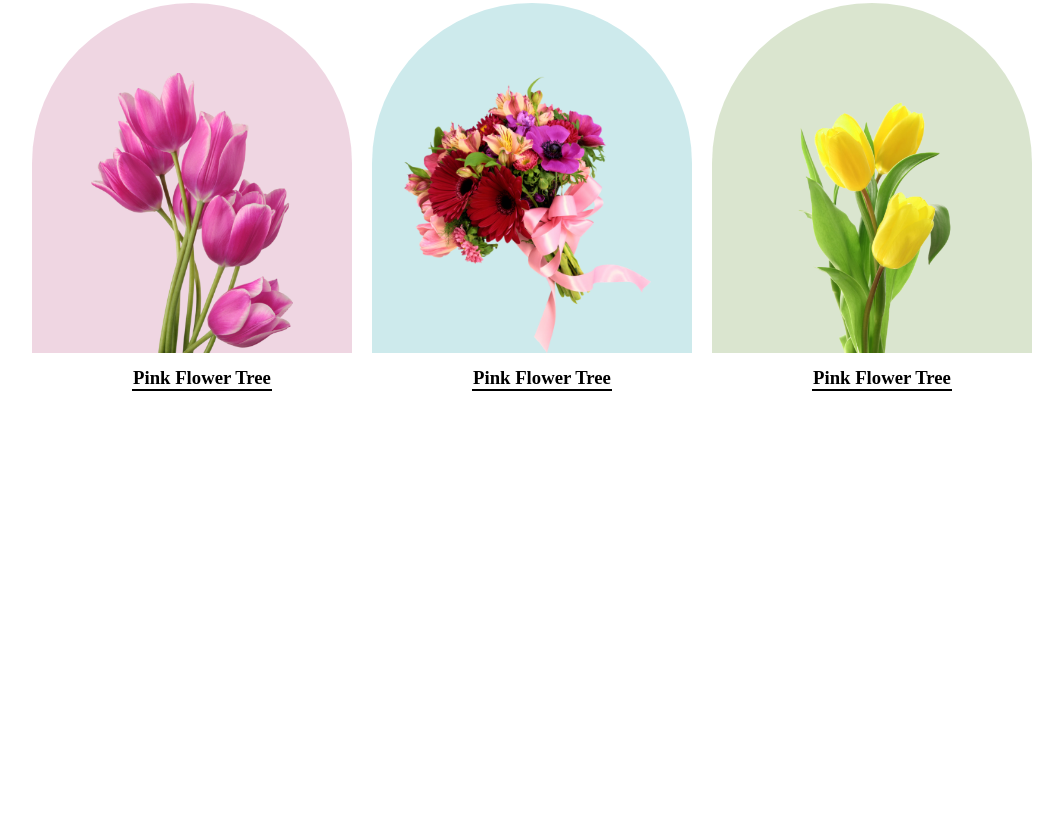
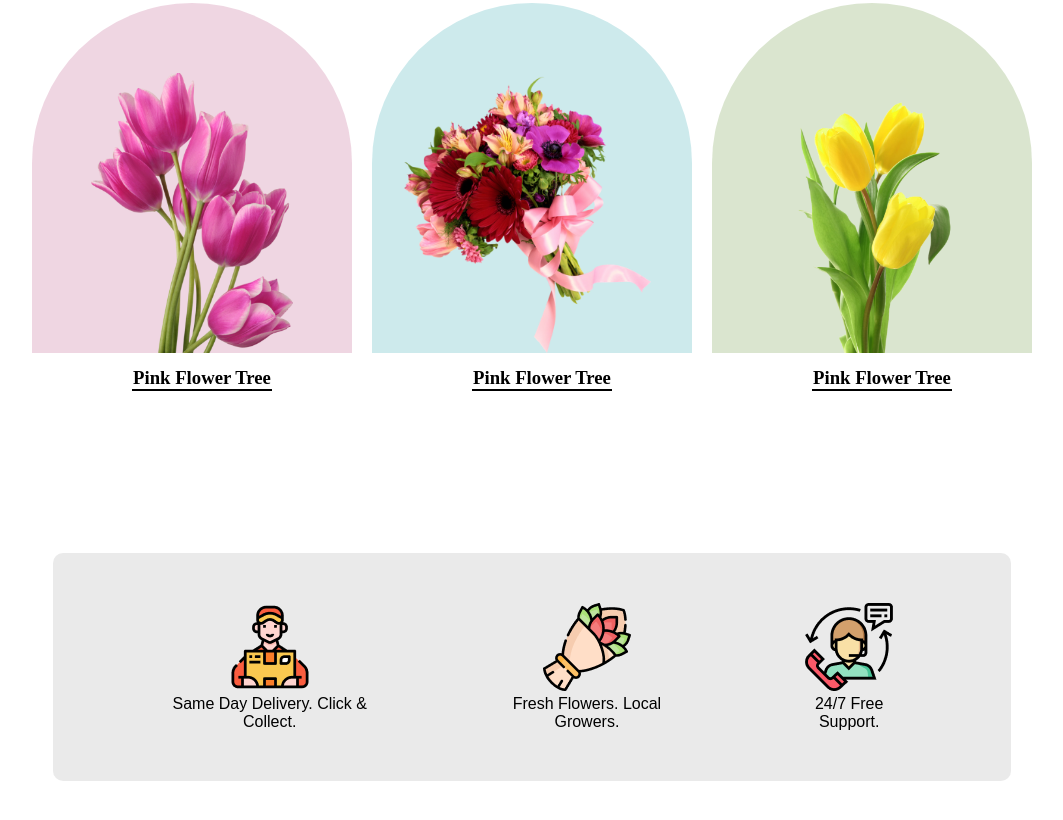
Before and after one commit to smitasharma9804/Assignment-1, a plain HTML site: page index.html in a window 1280 px wide. Shown: the part 890-1710 px from the top of the page, without its empty margins (108-1171 px from the left). Before the commit the page ends 1293 px from the top, so only its background shows below. Drawn offline with Linux system fonts and the light colour scheme.

Commit message:
added wants section of my assaignment-1

```diff
--- a/index.html
+++ b/index.html
@@ -35,6 +35,8 @@
             </div>
         </section>
     </header>
+    <main>
+
         <!-- Bonus section -->
         <section class="bonus-section">
             <div class="bonus-section-div-1">
@@ -61,11 +63,34 @@
                 </div>
 
             </div>
+
+        </section>
+
+        <section class="wants-section">
+            <div class="wants-section-div">
+                <div class="wants-section-div-1">
+                    <img src="images/Group 57.png" alt="group-57">
+                    <p>Same Day Delivery. Click & Collect.</p>
+                </div>
+                <div class="wants-section-div-2">
+                    <img src="images/Group 58.png" alt="group-58">
+                    <p>Fresh Flowers. Local Growers.</p>
+                </div>
+                <div class="wants-section-div-3">
+                    <img src="images/Group 59.png" alt="group-59">
+                    <p>24/7 Free Support.</p>
+                </div>
+            </div>
+        </section>
+        <section>
+            <div>
+
+            </div>
+            <div></div>
         </section>
 
 
-
-
+    </main>
 </body>
 
 </html>
--- a/style.css
+++ b/style.css
@@ -120,3 +120,31 @@
     margin-left: 100px;
 
 }
+
+/* wants section style*/
+.wants-section {
+    margin-top: 200px;
+    margin-bottom: 100px;
+}
+
+.wants-section-div {
+    display: flex;
+    justify-content: center;
+    align-items: center;
+    background-color: rgba(169, 169, 169, 0.24);
+    width: 67%;
+    padding: 50px;
+    margin: 0 auto;
+    border-radius: 10px;
+
+}
+
+.wants-section-div-1,
+.wants-section-div-2,
+.wants-section-div-3 {
+    text-align: center;
+    margin-left: 50px;
+    margin-right: 50px;
+    font-family: sans-serif;
+
+}
```
Lines whose indentation alone changed are shown as unchanged.
